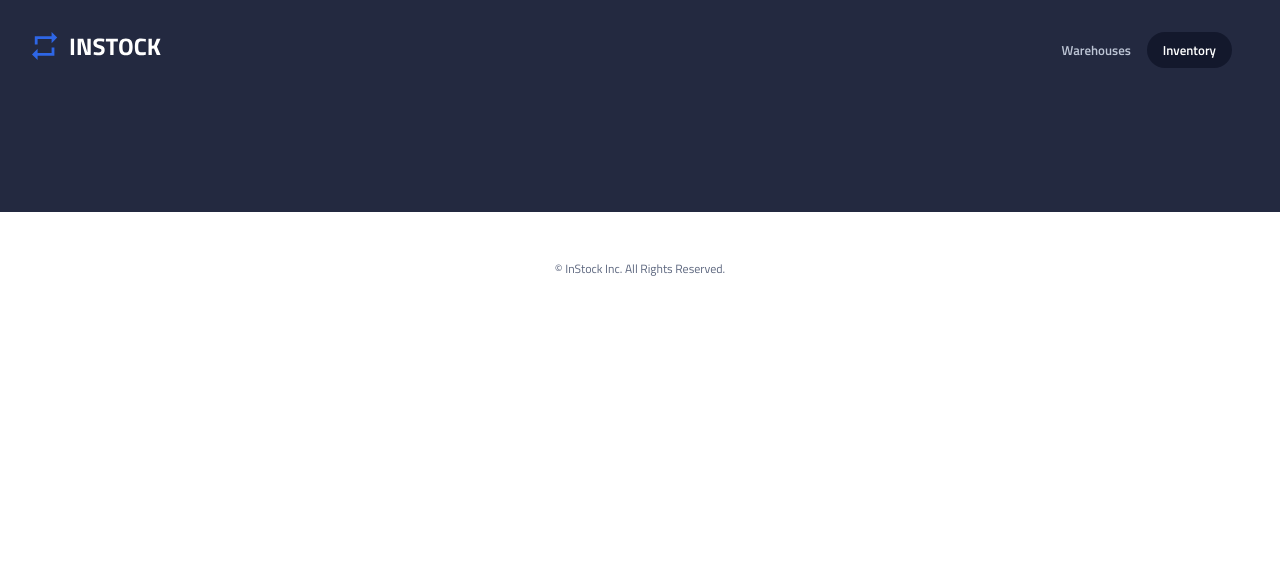
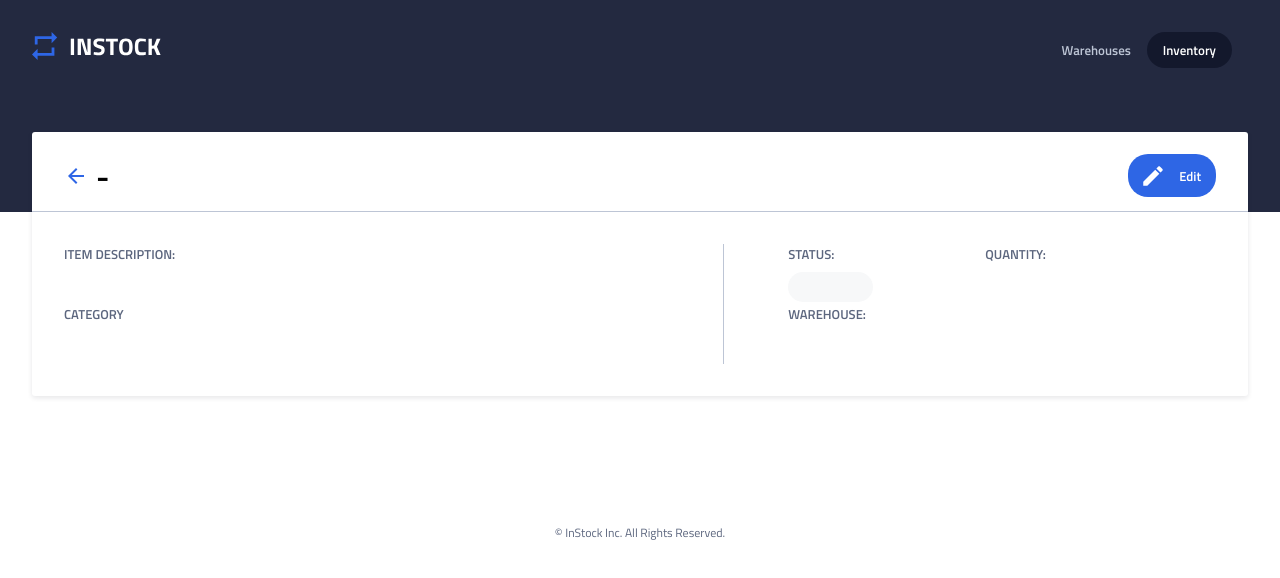
Before and after one commit to JamesZuliani/InStock, a React (Create React App) app: page /inventory/details/1 in a window 1280 px wide. Shown: the top 578 px of the page. Built offline with nearby package versions, Linux system fonts and the light colour scheme; no server answers.

Commit message:
made an inventory details page

```diff
--- a/src/App.js
+++ b/src/App.js
@@ -9,6 +9,7 @@ import EditInventory from "./pages/EditInventory";
 import AddNewWarehouse from "./pages/AddNewWarehouse";
 import AddNewInventory from "./pages/AddNewInventory";
 import WarehouseDetails from "./pages/WarehouseDetails";
+import InventoryDetails from "./pages/InventoryDetails";
 import { useEffect, useState } from "react";
 import axios from "axios";
 
@@ -24,7 +25,7 @@ function App() {
         <Route path="warehouse/:id/edit" element={<EditWarehouse />} />
         <Route path="warehouse/new" element={<AddNewWarehouse />} />
         <Route path="inventory" element={<Inventory />} />
-        <Route path="inventory/:id" element={<Inventory />} />
+        <Route path="inventory/details/:id" element={<InventoryDetails />} />
         <Route path="inventory/:id/edit" element={<EditInventory />} />
         <Route path="inventory/new" element={<AddNewInventory />} />
       </Routes>
--- a/src/App.scss
+++ b/src/App.scss
@@ -44,3 +44,17 @@ h3 {
     line-height: 1.25rem;
   }
 }
+
+h4 {
+  font-family: "Titillium Web";
+  font-style: normal;
+  font-weight: 600;
+  font-size: 0.688rem;
+  line-height: 1rem;
+  text-transform: uppercase;
+
+  @include tablet {
+    font-size: 0.75rem;
+    line-height: 1.125rem;
+  }
+}
--- /dev/null
+++ b/src/pages/InventoryDetails.js
@@ -0,0 +1,76 @@
+import "./InventoryDetails.scss";
+import BackButton from "../assets/icons/arrow_back-24px.svg";
+import { Link, useParams } from "react-router-dom";
+import { useState, useEffect } from "react";
+import axios from "axios";
+
+function InventoryDetails() {
+  const { id } = useParams();
+  const [inventoryDetails, setinventoryDetails] = useState({});
+
+  useEffect(() => {
+    const fetchsingleInventory = async () => {
+      const { data } = await axios.get(
+        `http://localhost:8080/api/inventories/${id}`
+      );
+      setinventoryDetails(data);
+      console.log(data);
+    };
+    fetchsingleInventory();
+  }, [id]);
+
+  const dynamicTextColor =
+    inventoryDetails.quantity > 0 ? "in-stock" : "out-of-stock";
+
+  return (
+    <div className="details">
+      <div className="details__title--container">
+        <div className="details__container--1">
+          <Link to={"/"}>
+            <img
+              className="details__back-button"
+              src={BackButton}
+              alt="back button arrow"
+            ></img>
+          </Link>
+          <div className="details__title">
+            <h1>{inventoryDetails.item_name || "-"}</h1>
+          </div>
+        </div>
+        <Link to={`/inventory/${id}/edit`} className="details__button--edit">
+          <h3 className="details__button--text">Edit</h3>
+        </Link>
+      </div>
+
+      <div className="details__section">
+        <div className="details__leftside--container">
+          <h3 className="details__subtitle">ITEM DESCRIPTION:</h3>
+          <p className="details__body">{inventoryDetails.description}</p>
+          <h3 className="details__subtitle">CATEGORY</h3>
+          <p className="details__body">{inventoryDetails.category}</p>
+        </div>
+        <div className="details__subtitle--container">
+          <div className="details__rowcontainer">
+            <div>
+              <h3 className="details__subtitle">STATUS:</h3>
+              <h4 className={`details__stock ${dynamicTextColor}`}>
+                {inventoryDetails.status}
+              </h4>
+            </div>
+            <div>
+              <h3 className="details__subtitle">QUANTITY:</h3>
+              <p className="details__body">{inventoryDetails.quantity}</p>
+            </div>
+          </div>
+          <div className="details__warehouse--container">
+            <h3 className="details__subtitle">WAREHOUSE:</h3>
+            <p className="details__body">{inventoryDetails.warehouse_name}</p>
+          </div>
+        </div>
+      </div>
+    </div>
+  );
+}
+// };
+
+export default InventoryDetails;
--- /dev/null
+++ b/src/pages/InventoryDetails.scss
@@ -0,0 +1,184 @@
+@use "../styles/partials/mixins" as *;
+@use "../styles/partials/typography" as *;
+@use "../styles/partials/variables" as *;
+
+.details {
+  bottom: 5rem;
+  position: relative;
+  background-color: $global-color;
+  margin: 1rem;
+  border-radius: 3px;
+  box-shadow: 0px 2px 5px rgba(19, 24, 44, 0.1);
+
+  @include tablet {
+    margin: 2rem;
+    bottom: 7rem;
+  }
+
+  @include desktop {
+    width: calc($desktop-breakpoint - 4rem);
+    margin: 0 auto;
+    bottom: 5rem;
+  }
+
+  &__title--container {
+    display: flex;
+    border-bottom: 1px solid #bdc5d5;
+    width: 100%;
+    align-items: center;
+    justify-content: space-between;
+    flex-direction: row;
+    padding: 0rem 2rem;
+
+    @include tablet {
+      height: 5rem;
+    }
+  }
+
+  &__container--1 {
+    display: flex;
+    align-items: baseline;
+  }
+  &__back-button {
+    transition: all 0.3s;
+    &:hover {
+      filter: opacity(0.7);
+    }
+  }
+
+  &__title {
+    padding: 2rem 0.5rem;
+
+    @include tablet {
+      margin-top: 0.5rem;
+    }
+  }
+
+  &__section {
+    padding: 2rem;
+
+    @include tablet {
+      display: flex;
+
+      width: 86%;
+      justify-content: space-between;
+    }
+  }
+
+  &__subtitle {
+    color: $table-placeholder-text;
+    margin-bottom: 0.5rem;
+  }
+
+  &__subtitle--container {
+    display: flex;
+    justify-content: space-between;
+    flex-direction: column;
+
+    @include tablet {
+      border-left: 1px solid #bdc5d5;
+      padding-left: 4rem;
+    }
+  }
+
+  &__leftside--container {
+    display: flex;
+    flex-direction: column;
+  }
+
+  &__rowcontainer {
+    display: flex;
+    flex-direction: row;
+    gap: 4rem;
+
+    @include tablet {
+      gap: 2rem;
+    }
+
+    @include desktop {
+      gap: 7rem;
+    }
+  }
+
+  &__stock {
+    background-color: $page-background;
+    border-radius: 1rem;
+    display: flex;
+    align-items: center;
+    justify-content: center;
+    width: 5.313rem;
+    height: 1.875rem;
+  }
+
+  &__warehouse--container {
+    display: flex;
+    flex-direction: column;
+  }
+
+  &__body {
+    font-family: "Titillium Web";
+    font-style: normal;
+    font-weight: 400;
+    font-size: 0.875rem;
+    line-height: 1.375rem;
+    flex-wrap: wrap;
+    padding-bottom: 2rem;
+
+    @include tablet {
+      padding: 0 2rem 2rem 0rem;
+    }
+  }
+
+  &__edit--hidden {
+    display: none;
+
+    @include tablet {
+      color: $global-color;
+      display: block;
+    }
+  }
+
+  &__button--edit {
+    background-color: $primary-cta-color;
+    background-image: url("../assets/icons/editdetails-24px.svg");
+    background-color: #2e66e5;
+    border-radius: 50%;
+    padding: 1.2rem;
+    background-repeat: no-repeat;
+    background-size: 1.6rem;
+    background-position: 47%;
+    text-decoration: none;
+    cursor: pointer;
+    transition: all 0.3s;
+    &:hover {
+      background-color: #232940;
+    }
+
+    @include tablet {
+      padding: 0.7rem;
+      width: 5.5rem;
+      display: flex;
+      border-radius: 20px;
+      background-position: 20%;
+      margin-top: 0.5rem;
+    }
+  }
+
+  &__button--text {
+    display: none;
+
+    @include tablet {
+      display: flex;
+      margin-left: 2.5rem;
+      color: $global-color;
+    }
+  }
+}
+
+.in-stock {
+  color: green;
+}
+
+.out-of-stock {
+  color: red;
+}
```
